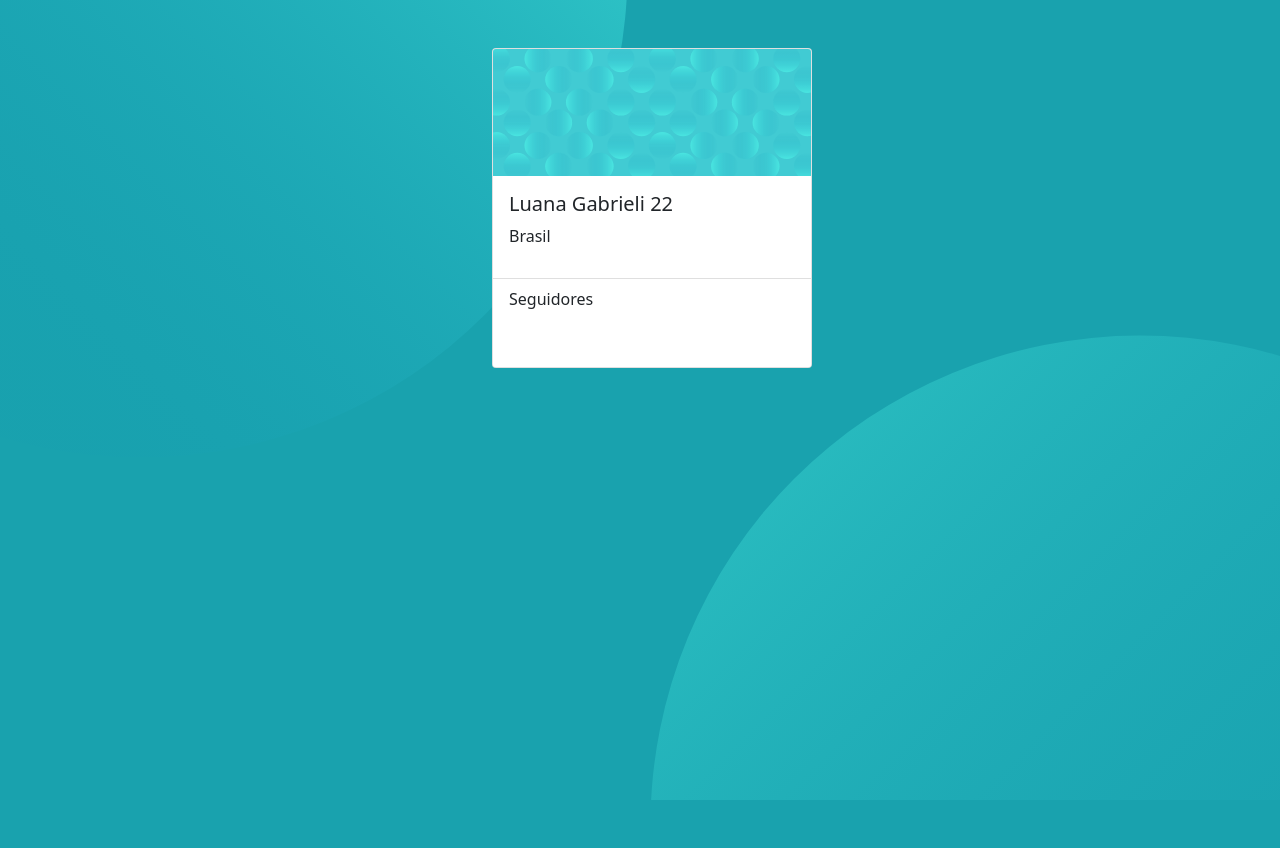
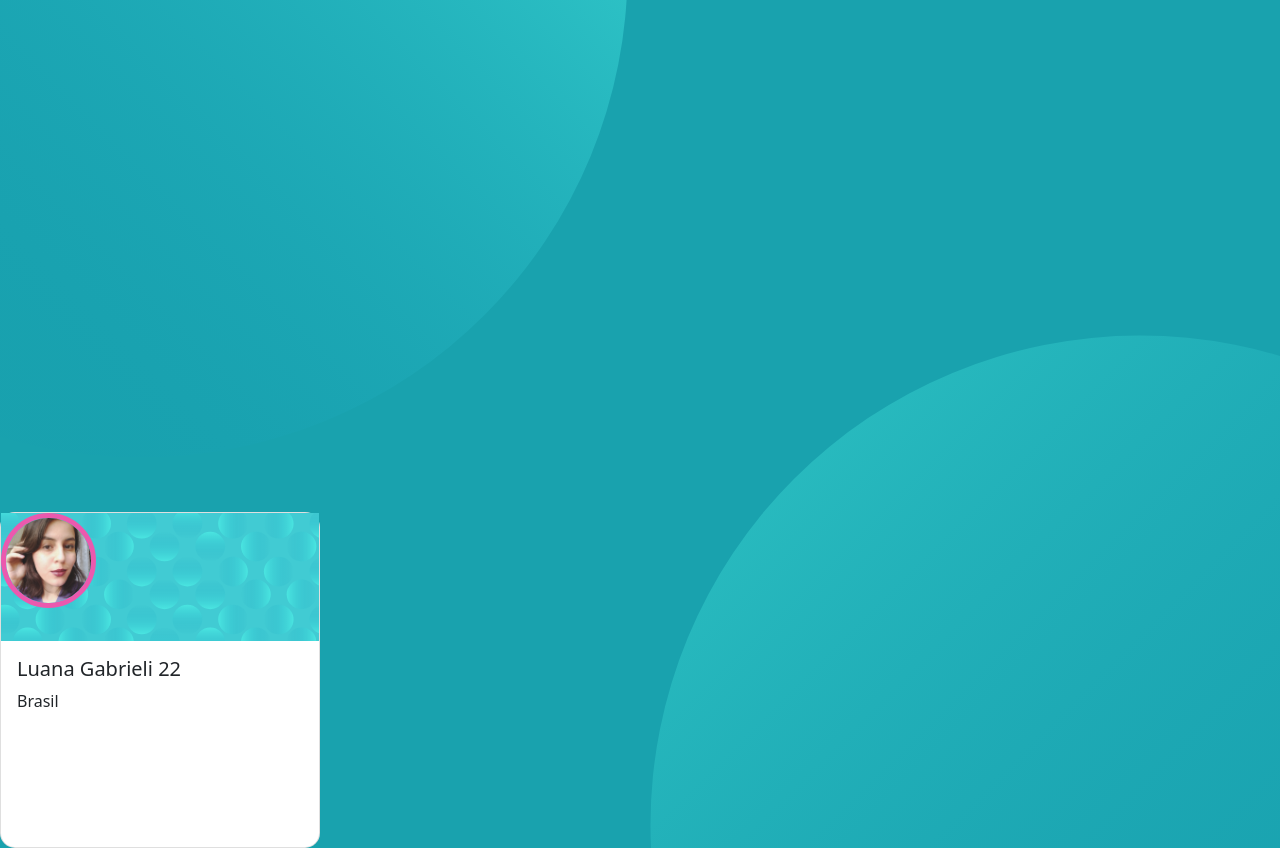
Before and after one commit to lluanagabrieli/cartao-perfil, a plain HTML site: page index.html in a window 1280 px wide. Before the commit the page ends 800 px from the top, so only its background shows below. Drawn offline with nearby package versions, Linux system fonts and the light colour scheme.

Commit message:
alterações

```diff
--- a/index.html
+++ b/index.html
@@ -18,23 +18,15 @@
 
 <body style="background-color: hsl(185, 75%, 39%);" class="backgrounds">
 
-   <div class="row justify-content-center align-items-center m-0 p-0">
-        <div class="col-3 my-5">
-            <div class="card" style="width: 20rem; height: 20rem; background-color: white">
-                <img class="card-img-top" src="images/bg-pattern-card.svg">
 
-                <div class="card-body">
+            <div class="card" style="width: 20rem; height: 21rem; background-color: white; margin-top: 40%; border-radius: 15px">
+                <div style="background-image: url(images/bg-pattern-card.svg); height: 8rem;">
+                    <img src="images/luana.jpeg" class="rounded-circle" style="border: solid 5px rgb(235, 89, 174); max-width: 95px; max-height: 95px;">
+                </div>
+                <div class="card-body" >
                     <h5 class="card-title" > Luana Gabrieli 22</h5>
                     <p class="card-text" > Brasil </p>
                 </div>
-
-                <ul class="list-group list-group-flush">
-                    <li class="list-group-item"> Seguidores <br><br><br></li>
-                </ul>
             </div>
-        </div>
-    </div>
-
-</div>
 </body>
 </html>
```
Also changed, not shown: images/luana.jpeg (added), 1 other file.
